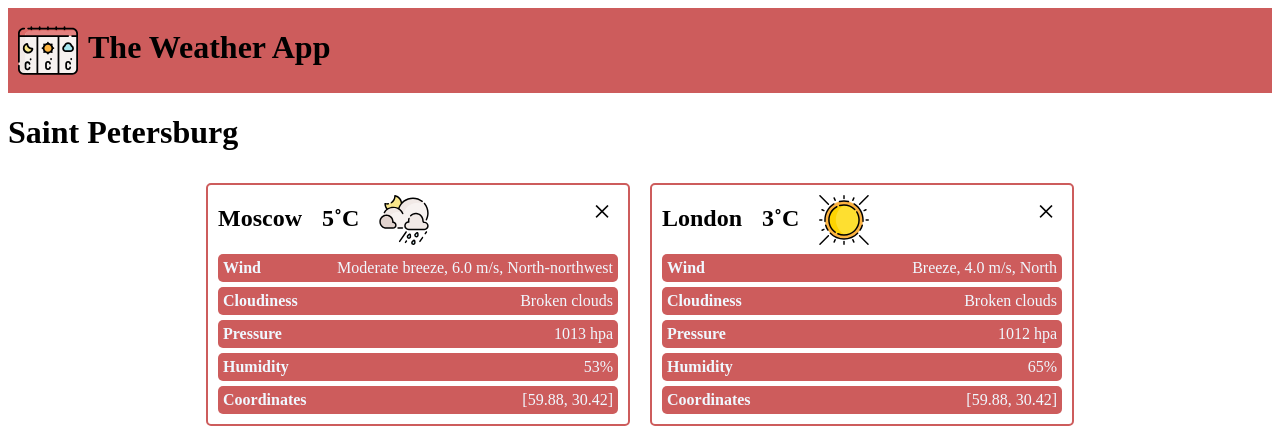
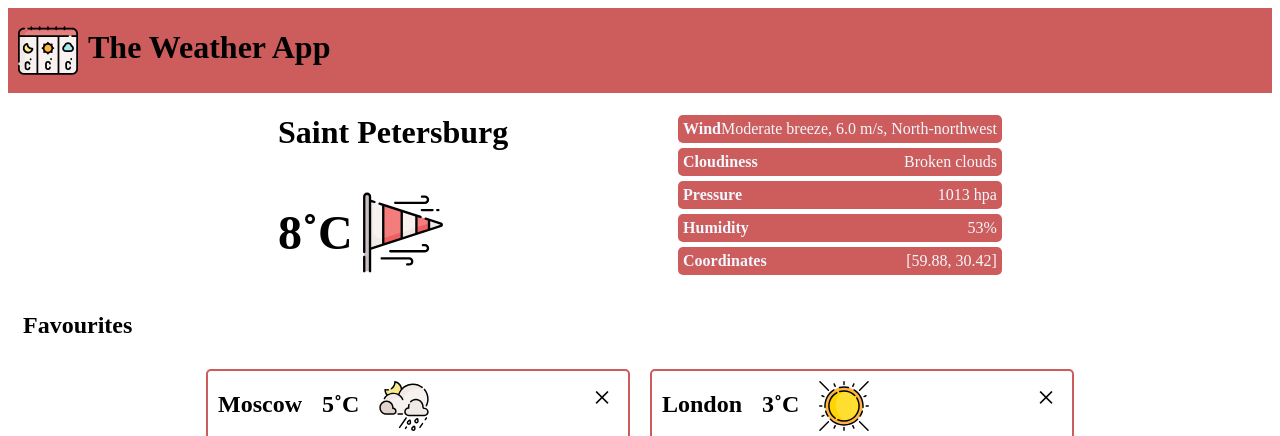
Before and after one commit to pchizhov/pchizhov.github.io, a plain HTML site: page index.html in a window 1280 px wide. Shown: the top 436 px of the page. Drawn offline with Linux system fonts and the light colour scheme.

Commit message:
current city and favourites header

```diff
--- a/index.html
+++ b/index.html
@@ -12,9 +12,39 @@
         <h1>The Weather App</h1>
     </header>
     <div class="current-city">
-        <h1>Saint Petersburg</h1>
+        <div class="current-city-main">
+            <h1 class="current-city-name">Saint Petersburg</h1>
+            <h1 class="current-city-temperature">8˚C</h1>
+            <img class="weather-picture" src="images/weather/wind-direction.svg">
+        </div>
+        <div class="current-city-weather-data">
+            <div class="weather-data-line clearfix">
+                <p class="weather-data-title">Wind</p>
+                <p class="weather-data-value">Moderate breeze, 6.0 m/s, North-northwest</p>
+            </div>
+            <div class="weather-data-line clearfix">
+                <p class="weather-data-title">Cloudiness</p>
+                <p class="weather-data-value">Broken clouds</p>
+            </div>
+            <div class="weather-data-line clearfix">
+                <p class="weather-data-title">Pressure</p>
+                <p class="weather-data-value">1013 hpa</p>
+            </div>
+            <div class="weather-data-line clearfix">
+                <p class="weather-data-title">Humidity</p>
+                <p class="weather-data-value">53%</p>
+            </div>
+            <div class="weather-data-line clearfix">
+                <p class="weather-data-title">Coordinates</p>
+                <p class="weather-data-value">[59.88, 30.42]</p>
+            </div>
+        </div>
     </div>
     <section class="favourites">
+        <div class="favourites-header">
+            <h1>Favourites</h1>
+
+        </div>
         <div class="city">
             <h1 class="city-name">Moscow</h1>
             <h1 class="temperature">5˚C</h1>
--- a/style.css
+++ b/style.css
@@ -2,7 +2,7 @@ body {
     font-family: "Iowan Old Style";
 }
 
-header, .favourites, .current-city {
+header, .favourites, .current-city, .current-city-main {
     display: flex;
     flex-wrap: wrap;
 }
@@ -12,8 +12,13 @@ header {
     height: 85px;
 }
 
-.favourites {
+.favourites, .current-city {
     justify-content: center;
+}
+
+.current-city-main {
+    justify-content: left;
+    width: 400px;
 }
 
 .current-city {
@@ -24,6 +29,11 @@ header {
 .logo {
     width: 60px;
     margin: 10px;
+}
+
+.favourites-header {
+    width: 100%;
+    margin: 0 15px 0 15px;
 }
 
 .city {
@@ -39,9 +49,17 @@ header {
     float: left;
 }
 
+.current-city-name {
+    flex: 1 100%;
+}
+
 .temperature {
     margin: 10px;
     float: left;
+}
+
+.current-city-temperature {
+    font-size: 3em;
 }
 
 .weather-picture {
@@ -49,8 +67,18 @@ header {
     margin-left: 10px;
 }
 
+.current-city .weather-picture {
+    width: 80px;
+}
+
 .weather-data {
     clear: both;
+}
+
+.current-city-weather-data {
+    display: flex;
+    flex-direction: column;
+    justify-content: center;
 }
 
 .weather-data-title {
```
